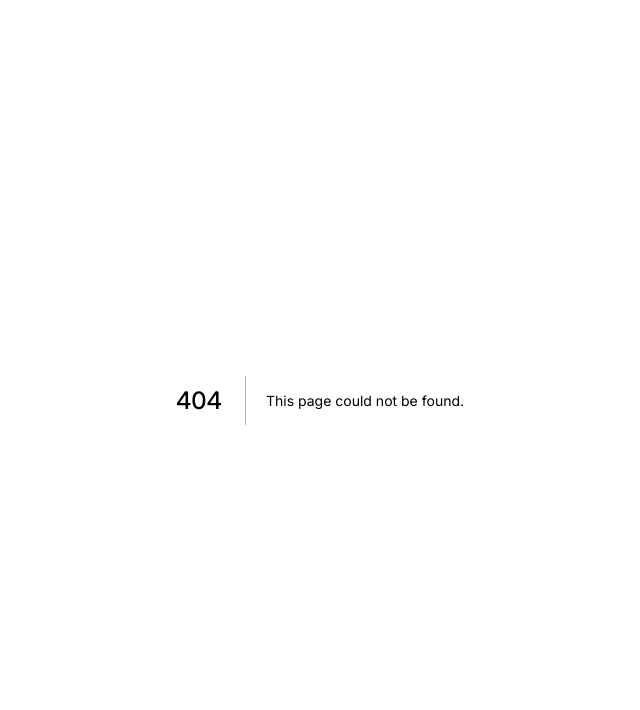
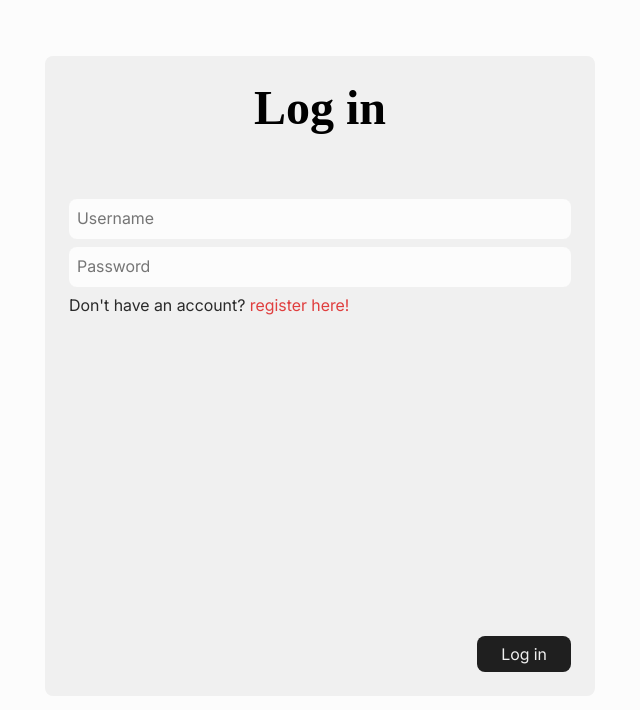
Before and after one commit to AlexanderLaurencio/inkora-frontend, a Next.js app: page /login in a window 1280 px wide. Before the commit this address had no page. Shown: the top 710 px of the page, without its empty margins (320-960 px from the left). Built offline with nearby package versions, Linux system fonts and the light colour scheme; a web font is replaced by a local one.

Commit message:
Adding login page, but without functionalities yet

```diff
--- a/src/app/global.css
+++ b/src/app/global.css
@@ -32,12 +32,12 @@
     --bg-secondary: hsla(0, 0%, 94.12%, 1);
     --text-primary: hsla(0, 0%, 12.16%, 1);
     --text-secondary: hsla(0, 0%, 16.47%, 1);
-    --accent-color: hsla(0, 72%, 50%, 1);
+    --accent-color: hsla(0, 72%, 56%, 1);
 
     --red: hsla(0, 69.61%, 60%, 1);
 
     --space-xs: min(5%, .25rem); /**/
-    --space-s: min(2.5%, .5rem);
+    --space-s: min(2.5%, .5rem); /**/
     --space-l: min(5%, .75rem); /**/
     --space-m: min(7.5%, 1rem);
     --space-x: min(15%, 1.5rem); /**/
--- /dev/null
+++ b/src/app/login/components/loginForm/loginForm.module.css
@@ -0,0 +1,92 @@
+.login_form, .login_formSkeleton{
+    margin: auto;
+    justify-self: center;
+    background-color: var(--bg-secondary);
+    height: 80dvh;
+    max-height: 700px;
+    border-radius: var(--border-radius-small);
+    padding: var(--space-x);
+    display: flex;
+    flex-direction: column;
+    width: 90%;
+    max-width: 550px;
+    margin-top: var(--space-xxxxl);
+}
+
+.login_formSkeleton{
+    user-select: none;
+    pointer-events: none;
+}
+
+.login_form h2, .login_formSkeleton h2{
+    font-size: var(--font-size-h2);
+    font-family: "Merriweather";
+    text-align: center;
+    margin-bottom: var(--space-xxxxl);
+}
+
+.login_formSkeleton h2{
+    background-color: var(--bg-primary);
+    width: max-content;
+    border-radius: calc(var(--border-radius-large) * 6);
+    color: transparent;
+    align-self: center;
+}
+
+.login_form input, .login_formSkeleton input{
+    border: 0;
+    border-radius: var(--border-radius-small);
+    background-color: var(--bg-primary);
+    padding: var(--space-xs) var(--space-s);
+    height: 40px;
+    margin-top: var(--space-s);
+}
+
+.login_form input::placeholder{
+    font-size: var(--font-size-small);
+}
+
+.login_form input:focus-visible{
+    outline: none;
+}
+
+.login_form p, .login_formSkeleton p{
+    color: var(--text-secondary);
+    margin-top: var(--space-s);
+}
+
+.login_form p a{
+    color: var(--accent-color);
+}
+
+.login_formSkeleton p{
+    background-color: var(--bg-primary);
+    border-radius: var(--border-radius-small);
+    width: max-content;
+    color: transparent;
+}
+
+.login_formSkeleton p a{
+    color: transparent;
+}
+
+.login_form_button_login, .login_form_button_loginSkeleton{
+    align-self: end;
+    margin-top: auto;
+    padding: var(--space-s) var(--space-x);
+    border: 0;
+    border-radius: var(--border-radius-small);
+    color: var(--bg-secondary);
+    background-color: var(--text-primary);
+    font-size: var(--font-size-small);
+    transition: opacity .15s ease-in-out;
+}
+
+.login_form_button_loginSkeleton{
+    color: transparent;
+    background-color: var(--bg-primary);
+}
+
+.login_form_button_login:hover{
+    opacity: .8;
+}
--- /dev/null
+++ b/src/app/login/components/loginForm/loginForm.tsx
@@ -0,0 +1,18 @@
+import Link from "next/link"
+import styles from "./loginForm.module.css"
+
+export function LoginForm() {
+    return(
+        <>
+            <form action="" className={styles.login_form}>
+                <h2>Log in</h2>
+                <input type="text" name="username" maxLength={30} className={styles.login_form_input_username}
+                    placeholder="Username" aria-label="username"/>
+                <input type="password" name="password" className={styles.login_form_input_password}
+                    placeholder="Password" aria-label="password"/>
+                    <p>Don't have an account? <Link href="/signup">register here!</Link></p>
+                <button className={styles.login_form_button_login}>Log in</button>
+            </form>
+        </>
+    )
+}
--- /dev/null
+++ b/src/app/login/components/loginForm/loginFormSkeleton.tsx
@@ -0,0 +1,16 @@
+import styles from "./loginForm.module.css"
+import Link from "next/link"
+
+export default function LoginFormSkeleton() {
+    return(
+        <>
+            <form className={styles.login_formSkeleton}>
+                <h2>Log in</h2>
+                <input type="text" className={styles.login_form_input_usernameSkeleton} />
+                <input type="password" className={styles.login_form_input_passwordSkeleton} />
+                <p>Don't have an account? <Link href="/signup">register here!</Link></p>
+                <button className={styles.login_form_button_loginSkeleton}>Log in</button>
+            </form>
+        </>
+    )
+}
--- /dev/null
+++ b/src/app/login/layout.tsx
@@ -0,0 +1,14 @@
+import type { Metadata } from "next";
+
+export const metadata: Metadata = {
+  title: "Inkora | Login",
+  description: "Inkora is blogging platform where users can blogs publish posts",
+};
+
+export default function LoginLayout({ children }: LayoutProps<"/login">) {
+  return (
+    <>
+      {children}
+    </>
+  );
+}
--- /dev/null
+++ b/src/app/login/page.tsx
@@ -0,0 +1,13 @@
+import { Suspense } from "react"
+import { LoginForm } from "./components/loginForm/loginForm"
+import LoginFormSkeleton from "./components/loginForm/loginFormSkeleton"
+
+export default function Login() {
+    return(
+        <main>
+            <Suspense fallback={<LoginFormSkeleton />}>
+                <LoginForm />
+            </Suspense>
+        </main>
+    )
+}
```
